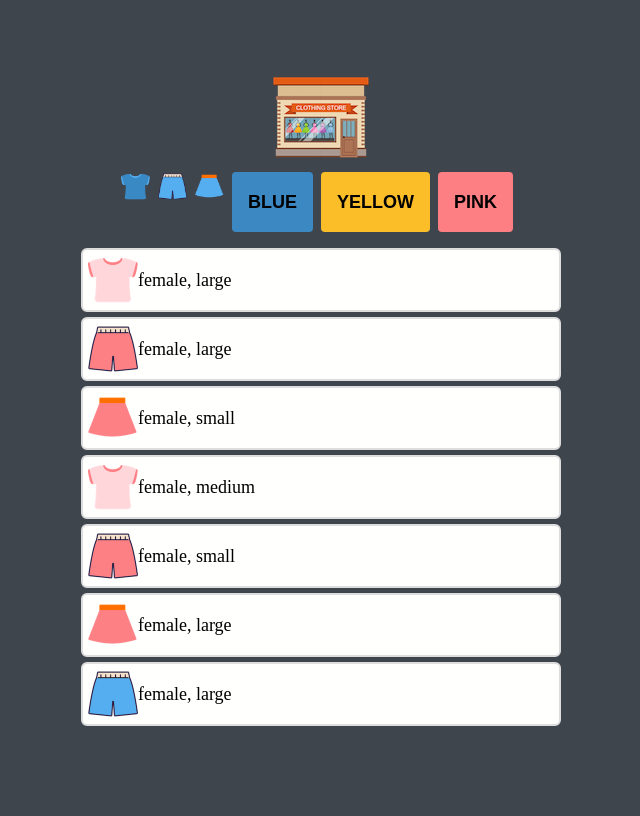
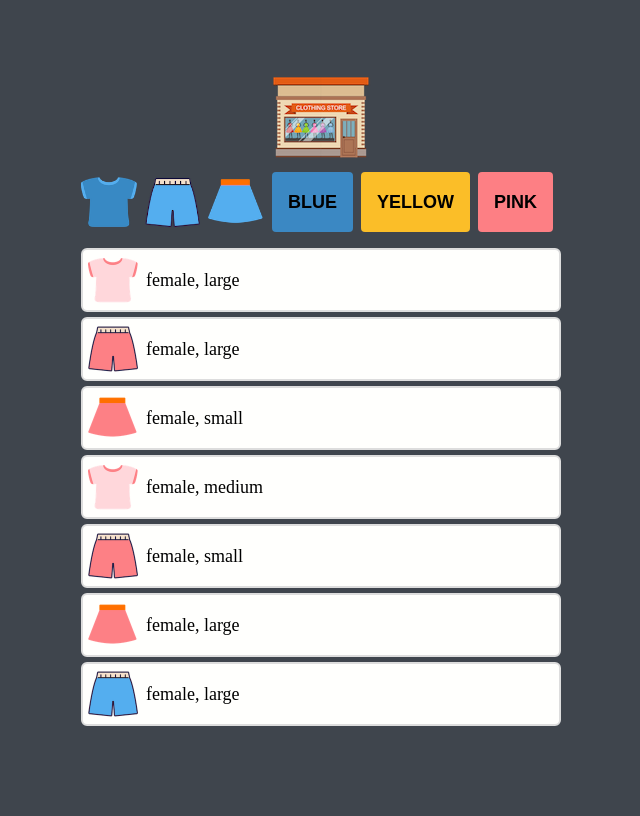
Before and after one commit to soyalattee/dreamcoding-minigame, a plain HTML site: page index.html in a window 1280 px wide. Shown: the whole page, without its empty margins (319-959 px from the left). Drawn offline with Linux system fonts and the light colour scheme.

Commit message:
css 카테고리 버튼 사이즈 수정

```diff
--- a/style.css
+++ b/style.css
@@ -60,7 +60,8 @@ body {
 
 .category {
   display: flex;
-  width: 50%;
+  justify-content: center;
+  width: 60%;
 }
 .filter {
   background-color: transparent;
@@ -71,6 +72,7 @@ body {
   font-weight: bold;
   transition: transform var(--animation-duration) ease;
   margin-right: var(--base-space);
+  background-position: center;
 }
 .img-btn {
   width: var(--size-btn);
@@ -124,11 +126,11 @@ body {
   background-color: #fffffd;
   margin-bottom: 5px;
 }
-.item > img {
+.item__image {
   width: var(--size-thumbnail);
   height: var(--size-thumbnail);
 }
 
-.item > div {
+.item__description {
   margin-left: var(--base-space);
 }
```
